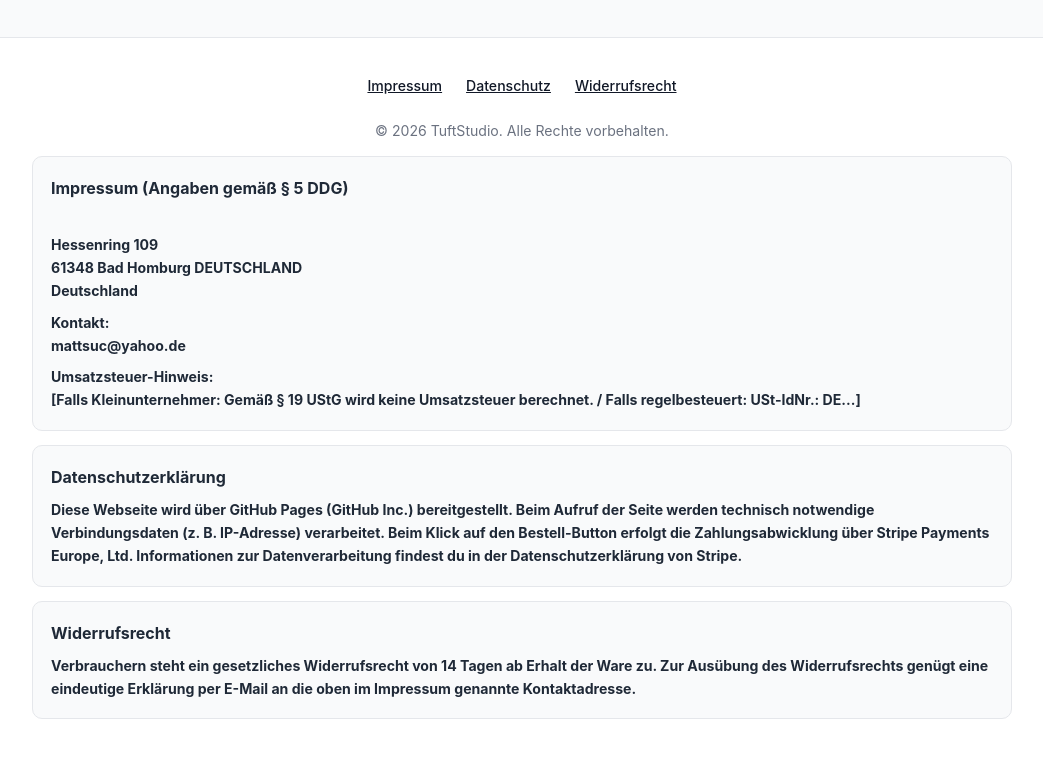
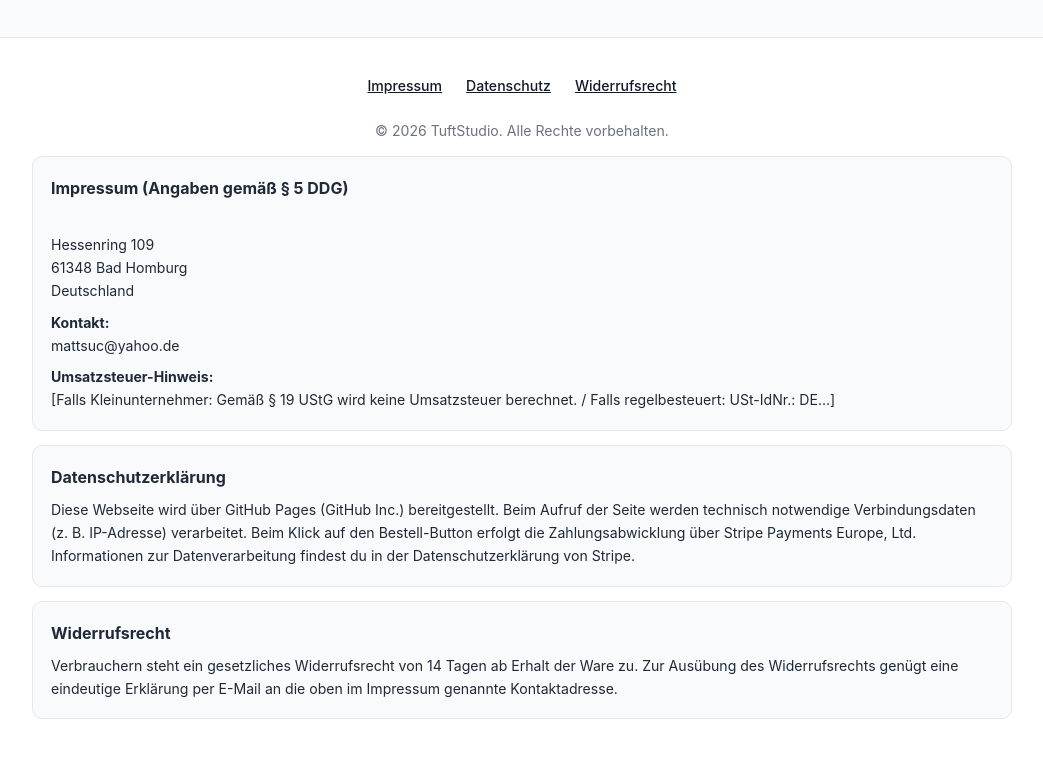
Before and after one commit to mattsuc/TuftingGun-, a plain HTML site: page index.html in a window 1280 px wide. Shown: the part 3535-4292 px from the top of the page, without its empty margins (118-1161 px from the left). Drawn offline with Linux system fonts and the light colour scheme.

Commit message:
Fix contact information in index.html

```diff
--- a/index.html
+++ b/index.html
@@ -278,9 +278,9 @@
 
       <div id="impressum" class="legal-box">
         <h3>Impressum (Angaben gemäß § 5 DDG)</h3>
-        <p><strong Mathias Schulz</strong><br>
+        <p><strongTuftingstudio</strong><br>
         Hessenring 109<br>
-        61348 Bad Homburg DEUTSCHLAND<br>
+        61348 Bad Homburg <br>
         Deutschland</p>
         <p style="margin-top: 8px;"><strong>Kontakt:</strong><br>
         mattsuc@yahoo.de<br>
```
